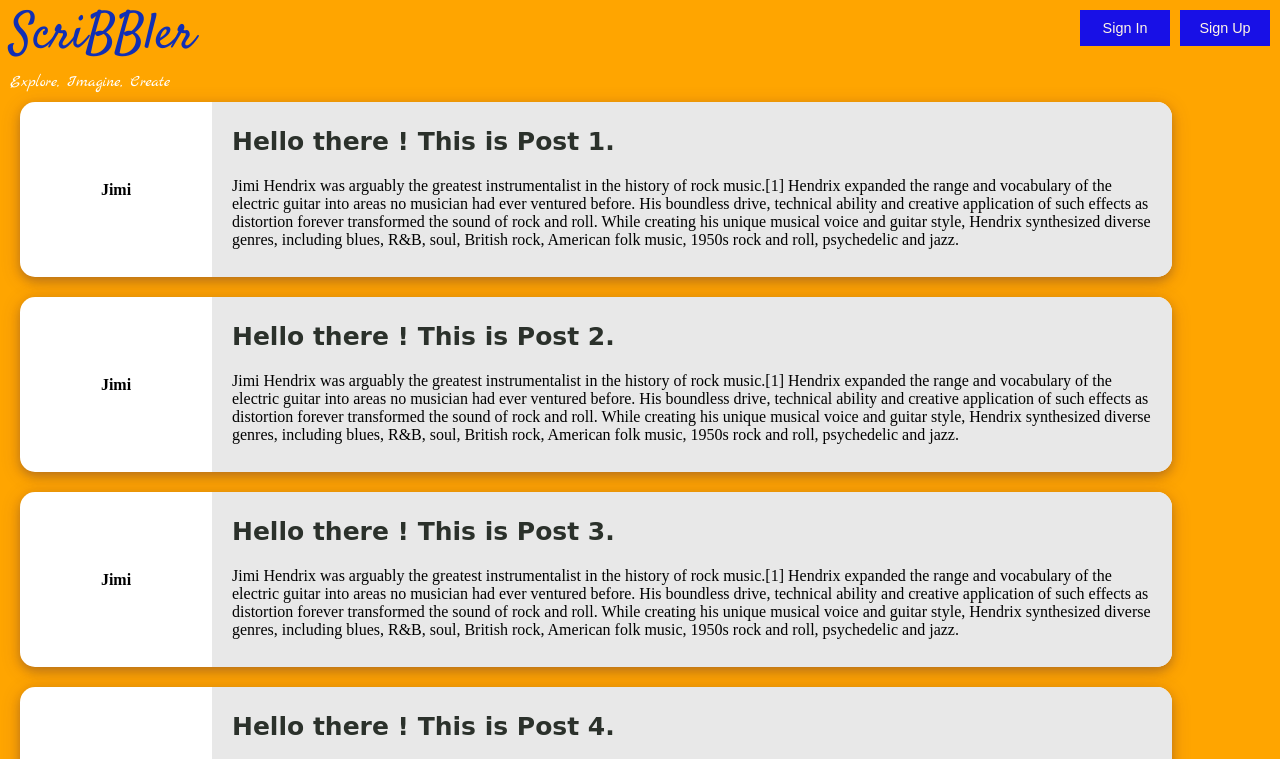
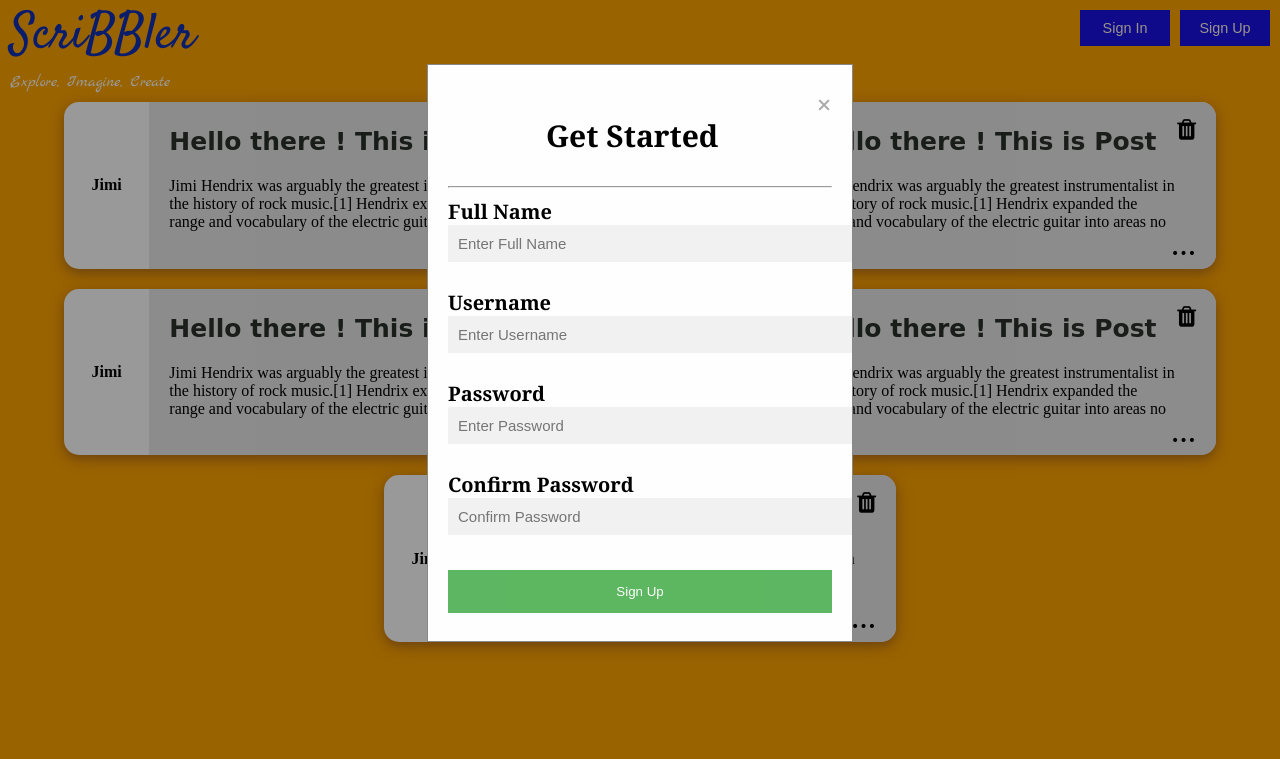
Before and after one commit to Pradyuman-kaushal/upgrad-project, a plain HTML site: page blog-post/html/bloglist.html in a window 1280 px wide. Both pictures are taken after a click on the button "Sign Up". Shown: the top 759 px of the page. Drawn offline with Linux system fonts and the light colour scheme; a web font is replaced by a local one.

Commit message:
part b complete

```diff
--- a/blog-post/css/bloglist.css
+++ b/blog-post/css/bloglist.css
@@ -1,12 +1,14 @@
 .post {
-    position: relative;
-    width: 90%;
+
+    position:relative;
+    width: 40%;
     height: 20%;
     background: #fff;
     box-shadow:0 4px 10px 0 rgba(17, 4, 63, 0.2),0 4px 20px 0 rgba(79, 19, 97, 0.19);
-    margin: 10px 10px 10px 20px;
+    margin: 10px 5% 10px 5%;
     float:left;
     border-radius: 15px;
+
 }
 
 .post-left {
@@ -17,6 +19,7 @@
         text-align: center;
         font-weight: bold;
         color: #000;
+
 }
 .post-content {
         width: 75%;
@@ -26,6 +29,7 @@
         color: #000000;
         border-radius: 0 15px 15px 0;
         padding: 0 20px;
+        overflow: hidden;
 }
 .post-title{
     font-family: 'Itim', cursive;
@@ -33,6 +37,10 @@
     color: #2b312b;
     font-size: 25px;
     height: 25px;
+    overflow: hidden;
+    display: -webkit-box;
+    -webkit-line-clamp: 4;
+    -webkit-box-orient: vertical;
     }
 .post-more {
     float: right;
@@ -46,6 +54,13 @@
 .post-desc{
     height: 100px;
     margin-bottom: 0 !important;
+    line-height: 1.em;
+    height: 3.5em;
+    width:95%;
+    overflow: hidden;
+    display: -webkit-box;
+    -webkit-line-clamp: 4;
+    -webkit-box-orient: vertical;
 }
 
 body {
@@ -55,10 +70,27 @@ body {
     margin: 0 !important;
     color: #fff;
     background-color: orange;
-    background-size: 2000% 2000%;
+    background-size: 100% 100%;
 }
 .allPostsContainer {
     height: 100%;
     width: 100%;
-
+    display:flex;
+    flex-wrap: wrap;
+    align-items: center;
+    justify-content:center;
 }
+#more{
+    font-size:25px;
+    float:right;
+    font-weight:bold;
+    padding-top: 0px;
+    padding-bottom:2%;
+    cursor:pointer;
+}
+#pq{
+font-size: 24px;
+float:right;
+padding-top: 15px;
+cursor:pointer;
+}
--- a/blog-post/css/header.css
+++ b/blog-post/css/header.css
@@ -44,3 +44,72 @@ h1{
     margin-top: 0;
     margin: 0 0 0px 10px;
     }
+.modal {
+  display: none;
+  position: fixed;
+  z-index: 1;
+  left: 0;
+  top: 0;
+  width: 100%;
+  height: 100%;
+  overflow: auto;
+  background-color: rgb(0,0,0);
+  background-color: rgba(0,0,0,0.4);
+    align-self: center;
+    /*padding-left:30%;
+    padding-right:30%*/
+}
+
+.modal-content {
+    color:black;
+    background-color: #fefefe;
+  margin: 5% auto;
+  padding: 20px;
+  border: 1px solid #888;
+  width: 30%;
+  font-family: Cambria;
+  font-size: 20px;
+  font-weight:bold;
+    animation-name: animatetop;
+  animation-duration: 0.4s
+}
+.modal-content input{
+    width:100%;
+    background-color:#F1F1F1;
+    color:#B2B2B2;
+    border:0px;
+    padding:10px;
+    font-size: 15px;
+    font-family:sans-serif;
+}
+.modal-content p{
+    font-size: 30px;
+    }
+.modal-content button{
+    color: white;
+    }
+
+@keyframes animatetop {
+  from {top:-300px; opacity:0}
+  to {top:0; opacity:1}
+}
+.close {
+  color: #aaa;
+  float: right;
+  font-size: 28px;
+  font-weight: bold;
+
+}
+
+.close:hover,
+.close:focus {
+  color: black;
+  text-decoration: none;
+  cursor: pointer;
+}
+#mc{
+    font-family:sans-serif;
+    color: black;
+    font-size:15px;
+    padding-top:30px;
+}
--- a/blog-post/html/bloglist.html
+++ b/blog-post/html/bloglist.html
@@ -24,16 +24,48 @@
 
         </div>
     </div>
-    <div>
+     <div id="Sign_In" class="modal">
 
         <!-- Insert code for Sign In modal here -->
+        <div class="modal-content">
+            <span class="close">&times;</span>
+            <p align="center">Welcome Back!</p>
+            <hr>
 
+        <form>
+            <label for="uname">Username</label><br>
+            <input type="text" placeholder="Enter Username" name="uname" required><br><br>
+            <label for="pass">Password</label><br>
+            <input type="password" placeholder="Enter Password" name="pass" required><br><br>
+
+            <button type="submit">Sign In</button>
+        </form>
+            <p id="mc" align="center">Not a member? <a id="SU" style="cursor:pointer;">Sign Up</a></p>
+
+        </div>
     </div>
 
-    <div>
+    <div id="Sign_Up" class="modal">
+        <!-- Insert code for Sign Up modal here -->
+        <div class="modal-content">
+            <span class="close">&times;</span>
+            <p align="center">Get Started</p>
+            <hr>
 
-        <!-- Insert code for Sign Up modal here -->
+        <form>
+            <label for="fname">Full Name</label><br>
+            <input type="text" placeholder="Enter Full Name" name="fname" required><br><br>
+            <label for="uname">Username</label><br>
+            <input type="text" placeholder="Enter Username" name="uname" required><br><br>
+            <label for="pass">Password</label><br>
+            <input type="password" placeholder="Enter Password" name="pass" required><br><br>
+            <label for="cnf_pass">Confirm Password</label><br>
+            <input type="password" placeholder="Confirm Password" name="cnf_pass" required><br><br>
+            <button type="submit">Sign Up</button>
+        </form>
 
+
+        </div>
     </div>
 
     <div class="allPostsContainer">
@@ -42,13 +74,15 @@
             <p class="post-username">Jimi</p>
         </div>
         <div class="post-content">
-
+<i class="fa fa-trash" id="pq" onclick="fun()"></i>
             <!-- Insert code for Trash icon here -->
 
             <p class="post-title">Hello there ! This is Post 1. </p>
+
             <p class="post-desc">Jimi Hendrix was arguably the greatest instrumentalist in the history of rock music.[1] Hendrix expanded the range and vocabulary of the electric guitar into areas no musician had ever ventured before. His boundless drive, technical ability and creative application of such effects as distortion forever transformed the sound of rock and roll. While creating his unique musical voice and guitar style, Hendrix synthesized diverse genres, including blues, R&B, soul, British rock, American folk music, 1950s rock and roll, psychedelic and jazz.</p>
 
             <!-- Insert code for ... icon here -->
+            <span id="more" onclick="fun2()">&hellip;</span>
 
         </div>
     </div>
@@ -58,7 +92,7 @@
             <p class="post-username">Jimi</p>
         </div>
         <div class="post-content">
-
+            <i class="fa fa-trash" id="pq" onclick="fun()"></i>
                 <!-- Insert code for Trash icon here -->
 
                 <p class="post-title">Hello there ! This is Post 2. </p>
@@ -66,6 +100,7 @@
 
 
             <!-- Insert code for ... icon here -->
+            <span id="more" onclick="fun2()">&hellip;</span>
         </div>
     </div>
 
@@ -75,14 +110,14 @@
             <p class="post-username">Jimi</p>
         </div>
         <div class="post-content">
-
+            <i class="fa fa-trash" id="pq" onclick="fun()"></i>
             <!-- Insert code for Trash icon here -->
 
                 <p class="post-title">Hello there ! This is Post 3. </p>
                 <p class="post-desc">Jimi Hendrix was arguably the greatest instrumentalist in the history of rock music.[1] Hendrix expanded the range and vocabulary of the electric guitar into areas no musician had ever ventured before. His boundless drive, technical ability and creative application of such effects as distortion forever transformed the sound of rock and roll. While creating his unique musical voice and guitar style, Hendrix synthesized diverse genres, including blues, R&B, soul, British rock, American folk music, 1950s rock and roll, psychedelic and jazz.</p>
 
             <!-- Insert code for ... icon here -->
-
+            <span id="more" onclick="fun2()">&hellip;</span>
         </div>
     </div>
     <div class="post">
@@ -90,14 +125,14 @@
             <p class="post-username">Jimi</p>
         </div>
         <div class="post-content">
-
+            <i class="fa fa-trash" id="pq" onclick="fun()"></i>
             <!-- Insert code for Trash icon here -->
 
                 <p class="post-title">Hello there ! This is Post 4. </p>
                 <p class="post-desc">Jimi Hendrix was arguably the greatest instrumentalist in the history of rock music.[1] Hendrix expanded the range and vocabulary of the electric guitar into areas no musician had ever ventured before. His boundless drive, technical ability and creative application of such effects as distortion forever transformed the sound of rock and roll. While creating his unique musical voice and guitar style, Hendrix synthesized diverse genres, including blues, R&B, soul, British rock, American folk music, 1950s rock and roll, psychedelic and jazz.</p>
 
             <!-- Insert code for ... icon here -->
-
+            <span id="more" onclick="fun2()">&hellip;</span>
         </div>
     </div>
     <div class="post">
@@ -105,26 +140,33 @@
                 <p class="post-username">Jimi</p>
             </div>
             <div class="post-content">
-
+                <i class="fa fa-trash" id="pq" onclick="fun()"></i>
                 <!-- Insert code for Trash icon here -->
 
                     <p class="post-title">Hello there ! This is Post 5. </p>
                     <p class="post-desc">Jimi Hendrix was arguably the greatest instrumentalist in the history of rock music.[1] Hendrix expanded the range and vocabulary of the electric guitar into areas no musician had ever ventured before. His boundless drive, technical ability and creative application of such effects as distortion forever transformed the sound of rock and roll. While creating his unique musical voice and guitar style, Hendrix synthesized diverse genres, including blues, R&B, soul, British rock, American folk music, 1950s rock and roll, psychedelic and jazz.</p>
 
                 <!-- Insert code for ... icon here -->
-
+            <span id="more" onclick="fun2()">&hellip;</span>
             </div>
         </div>
 
-        <div>
+        <div id="msg" class="modal">
 
             <!-- Insert code for delete modal here -->
+                <div class="modal-content">
+            <p align="center">Are you sure you want to delete this post?</p>
 
-        </div>
+            <button style="width:40%;background-color: #F7574D;font-weight: bold;">Yes</button>
+                    <button onclick="fun1()" style="width:40%;float:right;font-weight: bold;">No</button>
+            </div>
+    </div>
+
+
 
 </div>
     <script src="..\js\bloglist.js">  </script>
-    <script src="..\js\header.js"> </script>
+    <script src="..\js\header.js"></script>
 </body>
 
 </html>
--- a/blog-post/js/bloglist.js
+++ b/blog-post/js/bloglist.js
@@ -0,0 +1,16 @@
+var modal = document.getElementById('msg');
+var btn = document.getElementById("pq");
+
+
+
+function fun() {
+    console.log("yo");
+    modal.style.display = "block";
+}
+function fun1() {
+  modal.style.display = "none";
+}
+
+function fun2(){
+    window.location="post.html";
+}
--- a/blog-post/js/header.js
+++ b/blog-post/js/header.js
@@ -0,0 +1,26 @@
+var up_modal = document.getElementById('Sign_Up');
+var btn = document.getElementById("SUp");
+var btn1 = document.getElementById("SU");
+
+var span = document.getElementsByClassName("close")[1];
+var in_modal = document.getElementById('Sign_In');
+var ibtn = document.getElementById("SIn");
+var qspan = document.getElementsByClassName("close")[0];
+
+
+ibtn.onclick = function() {
+ in_modal.style.display = "block";
+}
+qspan.onclick = function() {
+  in_modal.style.display = "none";
+}
+btn.onclick = function() {
+        up_modal.style.display = "block";
+}
+btn1.onclick = function() {
+    in_modal.style.display= "none";
+    up_modal.style.display = "block";
+}
+span.onclick = function() {
+  up_modal.style.display = "none";
+}
```
Also changed, not shown: blog-post/css/index.css (+1 -67 lines), blog-post/js/index.js (deleted, +0 -23 lines).
